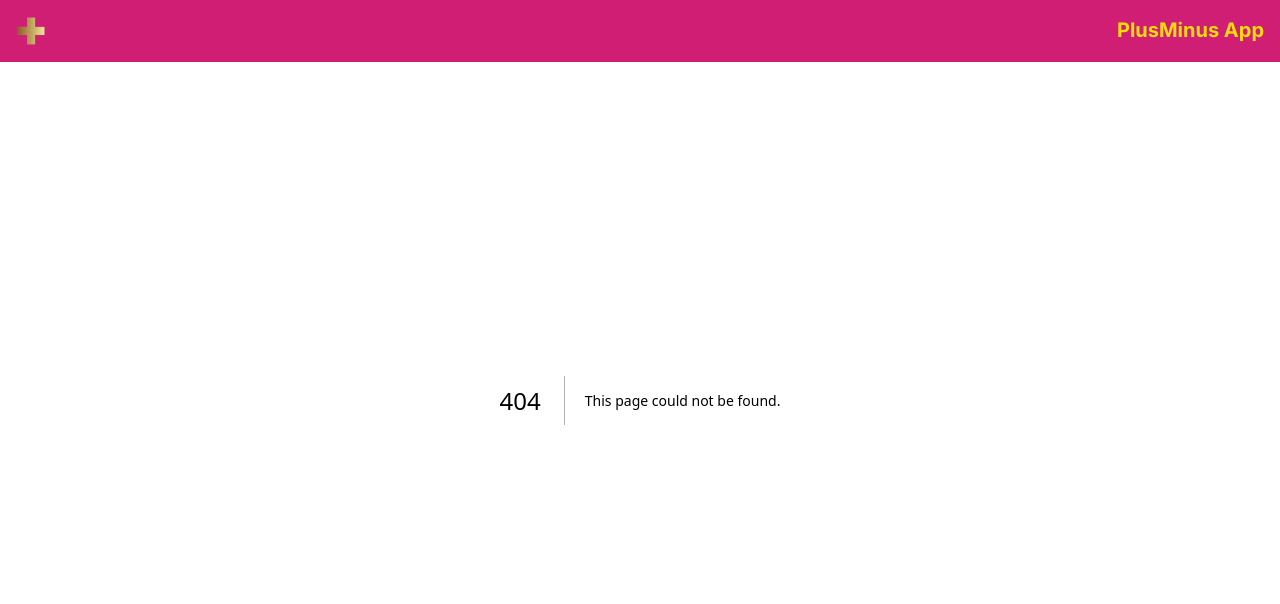
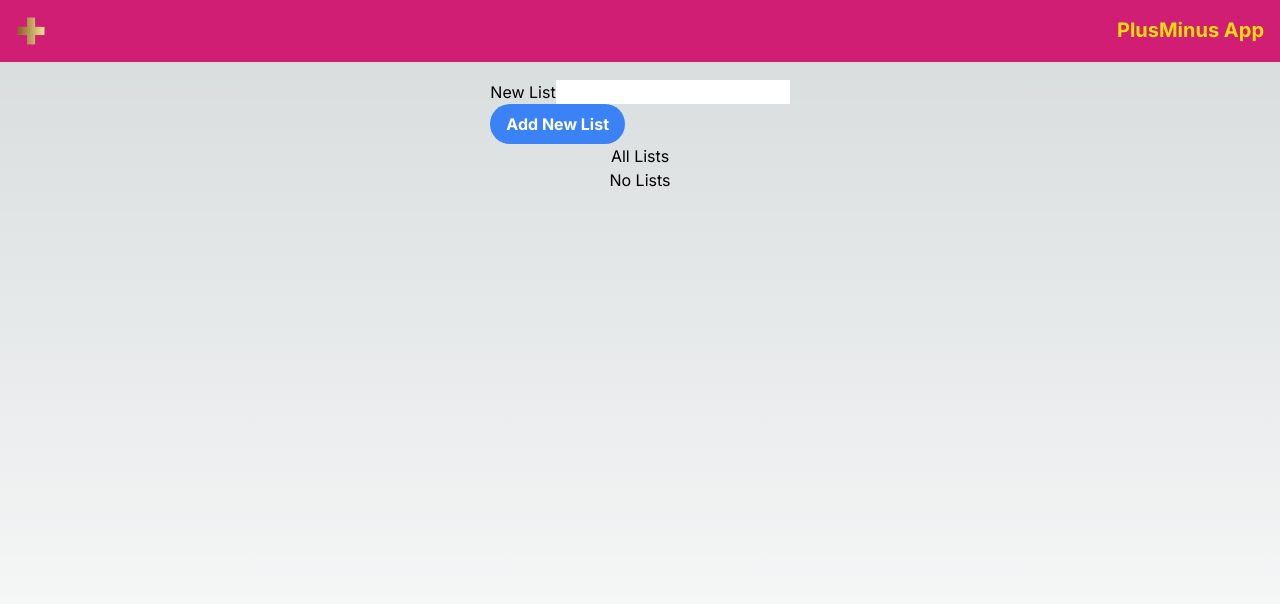
Before and after one commit to DanBlund/plusminus, a Next.js app: page /lists in a window 1280 px wide. Before the commit this address had no page. Shown: the top 604 px of the page. Built offline with nearby package versions, Linux system fonts and the light colour scheme.

Commit message:
35 in i Lists tutorial

```diff
--- a/app/layout.tsx
+++ b/app/layout.tsx
@@ -21,7 +21,9 @@ export default function RootLayout({
     <html lang="en">
       <body className={inter.className}>
         <Nav />
-        {children}
+        <main className="flex min-h-screen flex-col items-center pt-20 px-5">
+          {children}
+        </main>
       </body>
     </html>
   );
--- /dev/null
+++ b/app/lists/[listName]/page.tsx
@@ -0,0 +1,12 @@
+import React from 'react'
+
+const page = ({params}: {params: {listName: string}}) => {
+  return (
+    <>
+        <div>{params.listName}</div>
+        <h1>hej {params.listName}</h1>
+    </>
+  )
+}
+
+export default page
--- /dev/null
+++ b/app/lists/error.jsx
@@ -0,0 +1,24 @@
+'use client' // Error must be client components
+
+import { useEffect } from "react"
+
+const Error =({error, reset}) => {
+    useEffect(() => {
+        // Log the error to an error reporting service
+        console.log(error);
+    },[error]);
+
+    return (
+        <div>
+            <h2>Something went wrong!</h2>
+            <button onClick={
+                // Attempt to recover by trying to re-render the segment
+                () => reset()
+            }>
+                Try again
+            </button>
+        </div>
+    )
+}
+
+export default Error;
--- /dev/null
+++ b/app/lists/page.jsx
@@ -0,0 +1,51 @@
+'use client'
+import React from 'react'
+import Link from 'next/link'
+import { useState } from 'react'
+import {NewListForm} from "/components/NewListForm"
+
+const Lists = () => {
+  const [lists, setLists] = useState([]) //todos
+
+  function addList(title) {
+    setLists(currentLists => {
+      return [
+        ...currentLists, // Tar arrayen med listor och lägger till ett objekt som ser ut som det på nästa rad
+        {id: crypto.randomUUID(), title, valueBought: 1, valueSold: 2, itemsBought: 1, itemsSold: 1}, // Alla propps som nya list objektet ska ha
+      ]
+    })
+  }
+
+  function deleteList(id) {
+    setLists(currentLists => { // Sätter lists till vad som returnas
+      return currentLists.filter(list => list.id !== id) //Returnar nuvarande lista men med filter som säger alla items där list.id inte är id
+    } )
+  }
+
+
+
+
+
+  return (
+    <>
+      <NewListForm addListPropp={addList}/>  {/* addListPropp skickar in funktionen addList till komponenten */}
+      <h1>All Lists</h1>
+      <ul className='flex flex-col'>
+        {lists.length === 0 && "No Lists"}  {/* Om lists är top?  && betyder sant då renderas "No Lists" */}
+        {lists.map(list => {
+          return <>
+            <li key={list.id}>
+              <label>
+                <Link className='bg-blue-500 hover:bg-blue-700 text-white font-bold py-2 px-4 border border-blue-700 rounded' href={`/lists/${list.title}`}>{list.title}</Link>
+              </label>
+              {list.id}
+            <button onClick={() => deleteList(list.id)} className='bg-blue-500 hover:bg-blue-700 text-white py-2 px-4 rounded-full'>delete</button>
+            </li>
+          </>
+        })}
+      </ul>
+    </>
+  )
+}
+
+export default Lists
--- a/app/page.tsx
+++ b/app/page.tsx
@@ -1,11 +1,5 @@
-import Image from "next/image";
+import { redirect } from 'next/navigation';
 
-export default function Home() {
-  return (
-    <main className="flex min-h-screen flex-col items-center justify-between p-24">
-
-    <p>hej</p>
-
-    </main>
-  );
+export default async function Home() {
+    redirect('/lists');
 }
--- /dev/null
+++ b/components/ListOfLists.jsx
@@ -0,0 +1,3 @@
+export function ListOfLists() {
+
+}
--- a/components/Nav.tsx
+++ b/components/Nav.tsx
@@ -16,7 +16,8 @@ const Nav = () => {
 };
 
   return (
-    <nav className="flex justify-between w-full mb-4 p-4 bg_col_prim fixed">
+    <div className="fixed w-full">
+      <nav className="flex justify-between p-4 bg_col_prim">
         <Link href="/" className="flex">
           <Image
             src="/pmlogoa.png"
@@ -41,6 +42,13 @@ const Nav = () => {
           </button>
         </div>
       </nav>
+      <div className={`bg_col_sec w-full opacity-80 h-dvh ${menuOpen ? 'flex' : 'hidden'}`}>
+          fds
+          <br></br>
+          dfs
+      </div>
+    </div>
+
 
   )
 }
--- /dev/null
+++ b/components/NewListForm.jsx
@@ -0,0 +1,28 @@
+'use client'
+import { useState } from "react"
+
+export function NewListForm({addListPropp}) { // Istället för propps destructar vi till {addListPropp}
+
+    const [newListName, setNewListName] = useState("") // Sista tomma strängen är startvärdet för useState hooken
+
+    function handleSubmit(e) {
+        e.preventDefault() //Prevent page from refreshing
+        if (newListName === "") return //Hoppar ur om namnet är tomt
+
+        addListPropp(newListName) // Istället för propps.addListPropp kan vi ta bort propps. för den är destructad
+
+        setNewListName("")
+      }
+
+    return (
+        <form onSubmit={handleSubmit}> {/* Callar hadleSubmit funktionen ovan */}
+            <div>
+                <label htmlFor='item'>New List</label>
+                <input value={newListName}  //Value vär är samma som newList variabeln i useState hooken ovanför
+                        onChange={e => setNewListName(e.target.value)} // e = event object. Sätter newList variabel till värdet efter varje knapptryckning
+                        type="text" id='item' />
+            </div>
+            <button className='bg-blue-500 hover:bg-blue-700 text-white font-bold py-2 px-4 rounded-full'>Add New List</button>
+        </form>
+    )
+}
```
Lines whose indentation alone changed are shown as unchanged.
